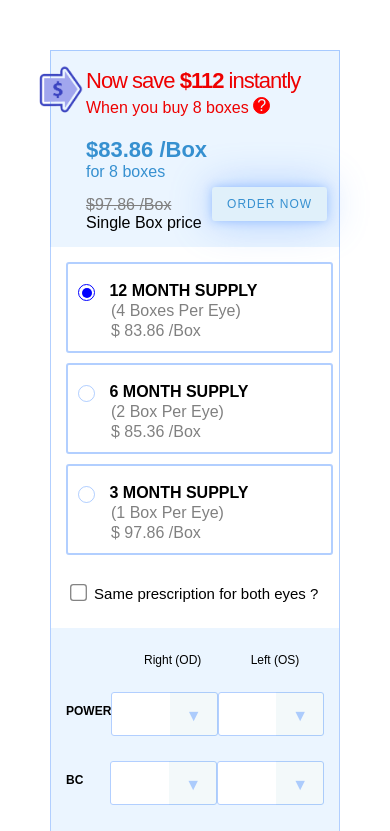
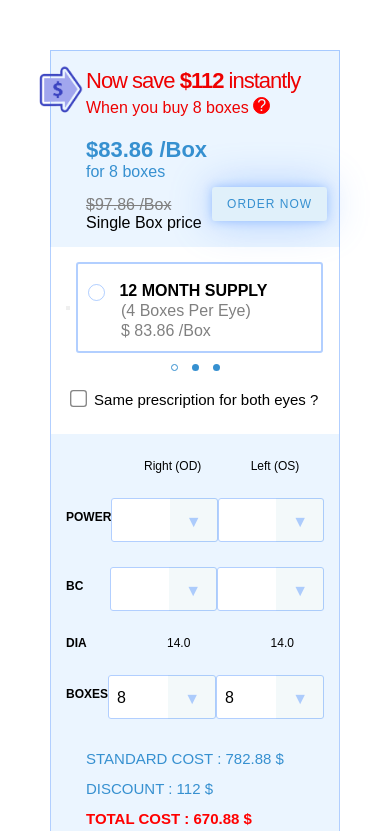
Before and after one commit to PelekhIgor/vitaly, a plain HTML site: page index.html in a window 390 px wide. Both pictures are taken after a click on the button "ORDER NOW". Shown: the top 831 px of the page. Drawn offline with nearby package versions, Linux system fonts and the light colour scheme.

Commit message:
add slaid

```diff
--- a/index.html
+++ b/index.html
@@ -7,6 +7,9 @@
           content="width=device-width, user-scalable=no, initial-scale=1.0, maximum-scale=1.0, minimum-scale=1.0">
     <meta http-equiv="X-UA-Compatible" content="ie=edge">
     <title>Form</title>
+
+
+
   <link rel="stylesheet" href="style.css">
 
 </head>
@@ -30,8 +33,9 @@
         </div>
     </section>
       <div class="form_main">
-    <section class="container_radio">
-              <label  class="quick-lens-supply"  data-quantity="2">
+    <section id="items" class="container_radio">
+
+              <label  class="quick-lens-supply item"  data-quantity="2">
                   <div class="label_radio active" id="twelve_month">
                       <input  class="input"  name="lens-supply-radio" type="radio" checked>
                       <span class="fake"></span>
@@ -41,8 +45,7 @@
                   </div>
               </label>
 
-
-              <label  class="quick-lens-supply" data-quantity="1">
+              <label  class="quick-lens-supply item" data-quantity="1">
                     <div class="label_radio" id="six_month">
                           <input  class="input" name="lens-supply-radio" type="radio" >
                           <span class="fake"></span>
@@ -52,7 +55,7 @@
                     </div>
               </label>
 
-            <label  class="quick-lens-supply" data-quantity="1">
+            <label  class="quick-lens-supply item" data-quantity="1">
                 <div class="label_radio" id="three_month">
                     <input  class="input" name="lens-supply-radio" type="radio" >
                     <span class="fake"></span>
@@ -61,6 +64,7 @@
                     <div class="subtext">&#36; 97.86 /Box</div>
                 </div>
             </label>
+
     </section>
 
     <section class="change_eyes">
@@ -112,9 +116,9 @@
 
           <section class="btn_container">
               <div class="container_cost">
-                  <p>standard cost :<span class="data_cost"></span></p>
-                  <p>discount :<span class="data_cost"></span></p>
-                  <p><strong>total cost :<span class="data_cost"></span></strong></p>
+                  <p>standard cost : <span id="data_cost"></span></p>
+                  <p>discount : <span id="data_discount"></span></p>
+                  <p><strong>total cost : <span id="data_total"></span></strong></p>
               </div>
               <div>
                   <button type="submit"class="btn">
@@ -148,6 +152,14 @@
     </div>
 </div>
 
+<script src="https://ajax.googleapis.com/ajax/libs/jquery/2.1.1/jquery.min.js"></script>
+<link href="https://cdnjs.cloudflare.com/ajax/libs/slick-carousel/1.9.0/slick.min.css" rel="stylesheet" />
+<script src="https://cdnjs.cloudflare.com/ajax/libs/slick-carousel/1.9.0/slick.js"></script>
+<script src="index.js"></script>
+
 </body>
-<script src="index.js" defer></script>
+
+
+
+
 </html>
--- a/index.js
+++ b/index.js
@@ -1,3 +1,16 @@
+$(window).on('load resize', function() {
+    if ($(window).width() < 795) {
+        $('#items:not(.slick-initialized)').slick({
+            infinite: true,
+            dots: true,
+            speed: 100,
+            slidesToShow: 1
+        });
+    } else {
+        $("#items.slick-initialized").slick("unslick");
+    }
+});
+
 const popupEl = document.querySelector('.popup')
 const cancelEl = document.querySelector('.close_popup')
 const btnEl = document.querySelector('.fake_question')
@@ -14,6 +27,10 @@ const rightPowerEl = document.getElementById('rightEye_Sphere')
 const leftPowerEl = document.getElementById('leftEye_Sphere')
 const rightBcEl = document.getElementById('rightEye_BaseCurve')
 const leftBcEl = document.getElementById('leftEye_BaseCurve')
+
+const costEl = document.getElementById('data_cost')
+const discountEl = document.getElementById('data_discount')
+const totalEl = document.getElementById('data_total')
 
 
 //About checked both eyes
@@ -41,6 +58,9 @@ labelTwelveEl.addEventListener('click', function (){
     labelThreeEl.classList.remove('active')
     boxLeftEl.value=4
     boxRightEl.value=4
+    costEl.innerHTML = '391.44 $'
+    discountEl.innerHTML = '56.8 $'
+    totalEl.innerHTML = '334.64 $'
 })
 labelSixEl.addEventListener('click', function (){
     labelTwelveEl.classList.remove('active')
@@ -48,6 +68,9 @@ labelSixEl.addEventListener('click', function (){
     labelThreeEl.classList.remove('active')
     boxLeftEl.value=2
     boxRightEl.value=2
+    costEl.innerHTML = '195.72 $'
+    discountEl.innerHTML = '25 $'
+    totalEl.innerHTML = '170.72 $'
 })
 labelThreeEl.addEventListener('click', function (){
     labelTwelveEl.classList.remove('active')
@@ -55,6 +78,9 @@ labelThreeEl.addEventListener('click', function (){
     labelThreeEl.classList.add('active')
     boxLeftEl.value=1
     boxRightEl.value=1
+    costEl.innerHTML = '97.86 $'
+    discountEl.innerHTML = '0 $'
+    totalEl.innerHTML = '97.86 $'
 })
 labelEightEl.addEventListener('click', function (){
     labelTwelveEl.classList.remove('active')
@@ -62,6 +88,9 @@ labelEightEl.addEventListener('click', function (){
     labelThreeEl.classList.remove('active')
     boxLeftEl.value=8
     boxRightEl.value=8
+    costEl.innerHTML = '782.88 $'
+    discountEl.innerHTML = '112 $'
+    totalEl.innerHTML = '670.88 $'
 })
 
 
--- a/style.css
+++ b/style.css
@@ -12,7 +12,9 @@
     border: 1px solid  rgba(86,148,255,0.45);
     padding: 15px;
     border-top: none;
+    min-width: 0;
 }
+
 .advertising{
     border: 1px solid  rgba(86,148,255,0.45);
     min-height: 100px;
@@ -63,7 +65,7 @@
 .btn_order:hover,
 .btn_order:active{
     box-shadow: 0 0 10px rgba(86,148,255,0.45);
-    color: blue;
+    color:  #3690d0;
 
 }
 .btn_order:focus {
@@ -159,7 +161,7 @@
     border-radius: 50%;
     width: 10px;
     height: 10px;
-    background-color: blue;
+    background-color:  #3690d0;
     top: 50%;
     left: 50%;
     transform: translate(-50%,-50%);
@@ -171,7 +173,7 @@
     opacity: 1;
 }
 .input:checked + .fake {
-    border: 1px solid blue;
+    border: 1px solid  #3690d0;
 }
 .label_radio{
     padding: 15px 0 10px 10px;
@@ -183,7 +185,7 @@
 
 }
 .active{
-    border: 2px solid blue;
+    border: 2px solid  #3690d0;
 }
 
 .label_radio:active {
@@ -286,7 +288,7 @@ select{
     color: rgba(86,148,255,0.45);
 }
 .select:hover::after{
-    color: blue;
+    color:  #3690d0;
 }
 .btn_container{
     display: flex;
@@ -298,6 +300,7 @@ select{
     text-transform: uppercase;
     color: #3690d0;
 }
+
 .container_cost>p:last-of-type{
     color: red;
 }
@@ -321,7 +324,7 @@ select{
 .btn:hover,
 .btn:active{
     box-shadow: 0 0 10px rgba(86,148,255,0.45);
-    color: blue;
+    color:  #3690d0;
 
 }
 .btn:focus {
@@ -473,6 +476,37 @@ h2::before{
 
 
 @media (max-width: 795px) {
+    .slick-slide{
+        margin: 0 10px;
+    }
+    .slick-arrow{
+        position: absolute;
+        top: 40%;
+        font-size: 0;
+    }
+    .slick-dots{
+        display: flex;
+        align-content: center;
+        justify-content: center;
+        margin-top: -10px;
+    }
+    .slick-dots li{
+        list-style: none;
+        margin: 0 7px;
+    }
+    .slick-dots button{
+        font-size: 0;
+        width: 7px;
+        height: 7px;
+        background-color: #3690d0;
+        border-radius: 50%;
+        border: none;
+        cursor: pointer;
+    }
+    .slick-dots li.slick-active button{
+        background-color: transparent;
+        border: 1px solid #3690d0;
+    }
     .arrow_container{
         display: inline-block;
     }
```
Also changed, not shown: img/left.png (added), img/right.png (added).
